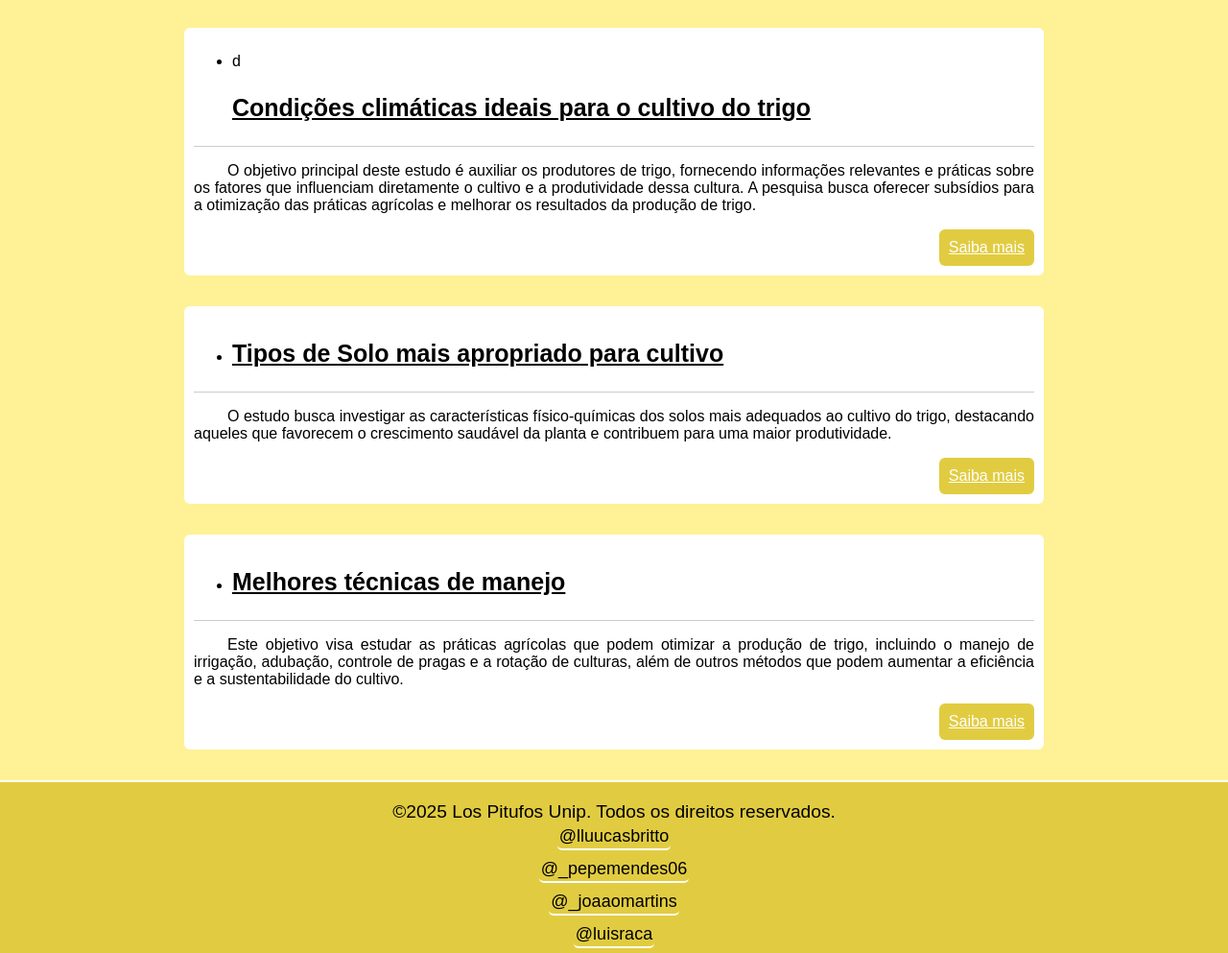
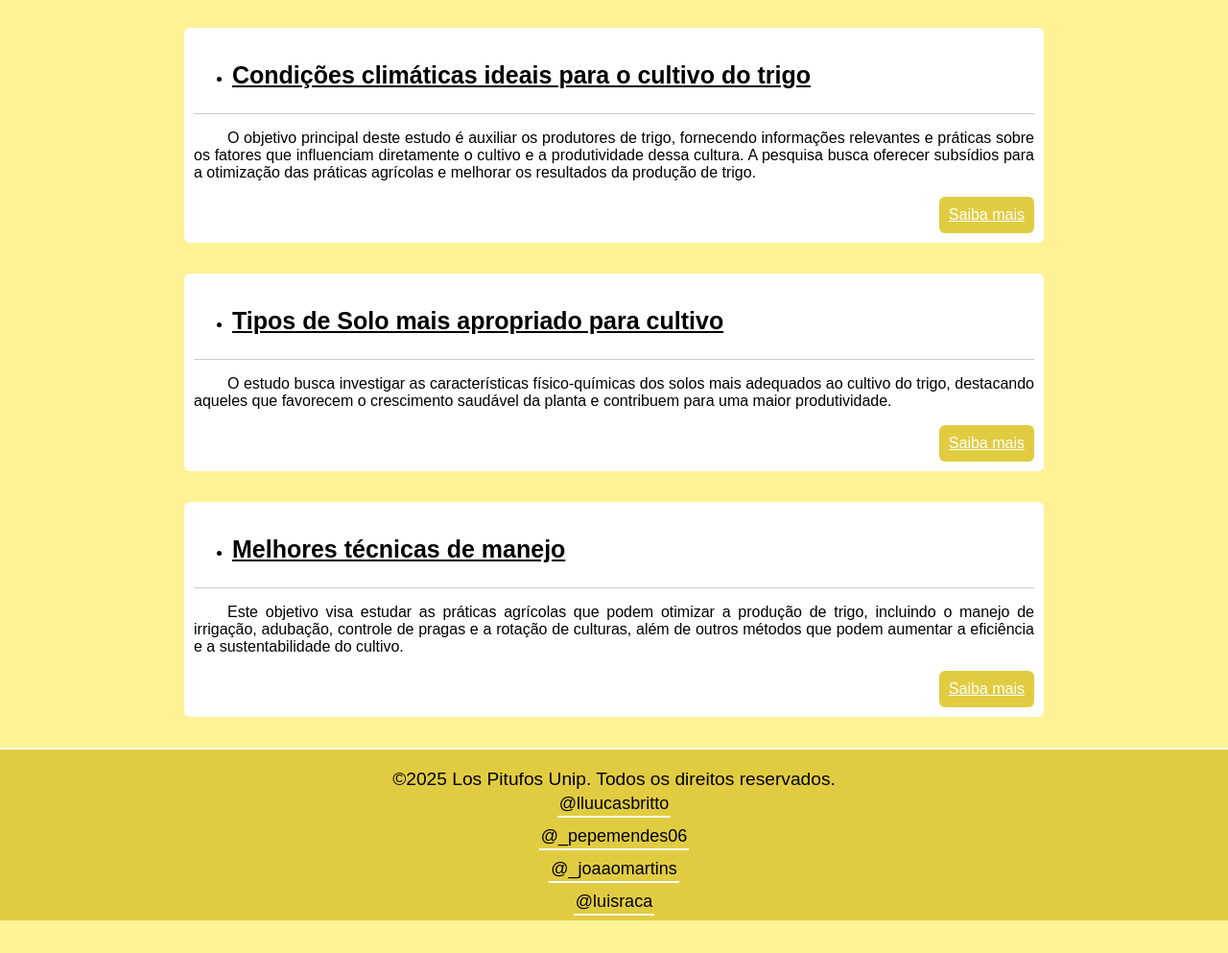
Before and after one commit to lucasbrittop/trabalhoaps, a plain HTML site: page index.html in a window 1280 px wide. Shown: the part 813-1806 px from the top of the page at 96% size. After the commit the page ends 1772 px from the top, so only its background shows below. Drawn offline with Linux system fonts and the light colour scheme.

Commit message:
correção d

```diff
--- a/css/cssaps.css
+++ b/css/cssaps.css
@@ -162,7 +162,6 @@ footer p{
     font-size: large;
     padding: 2px;
     border-bottom: 2px solid white;
-    border-radius: 5px;
     margin-bottom: 5px;
     text-decoration: none;
 }
--- a/index.html
+++ b/index.html
@@ -36,7 +36,7 @@
 
         <section>
             <article>
-                <header class="cabeçalho-article"><ul><li>d<h1>Condições climáticas ideais para o cultivo do trigo</h1></li></ul></header>
+                <header class="cabeçalho-article"><ul><li><h1>Condições climáticas ideais para o cultivo do trigo</h1></li></ul></header>
                 <p>O objetivo principal deste estudo é auxiliar os produtores de trigo,
                     fornecendo informações relevantes e práticas sobre os fatores que influenciam
                     diretamente o cultivo e a produtividade dessa cultura. A pesquisa busca
```
